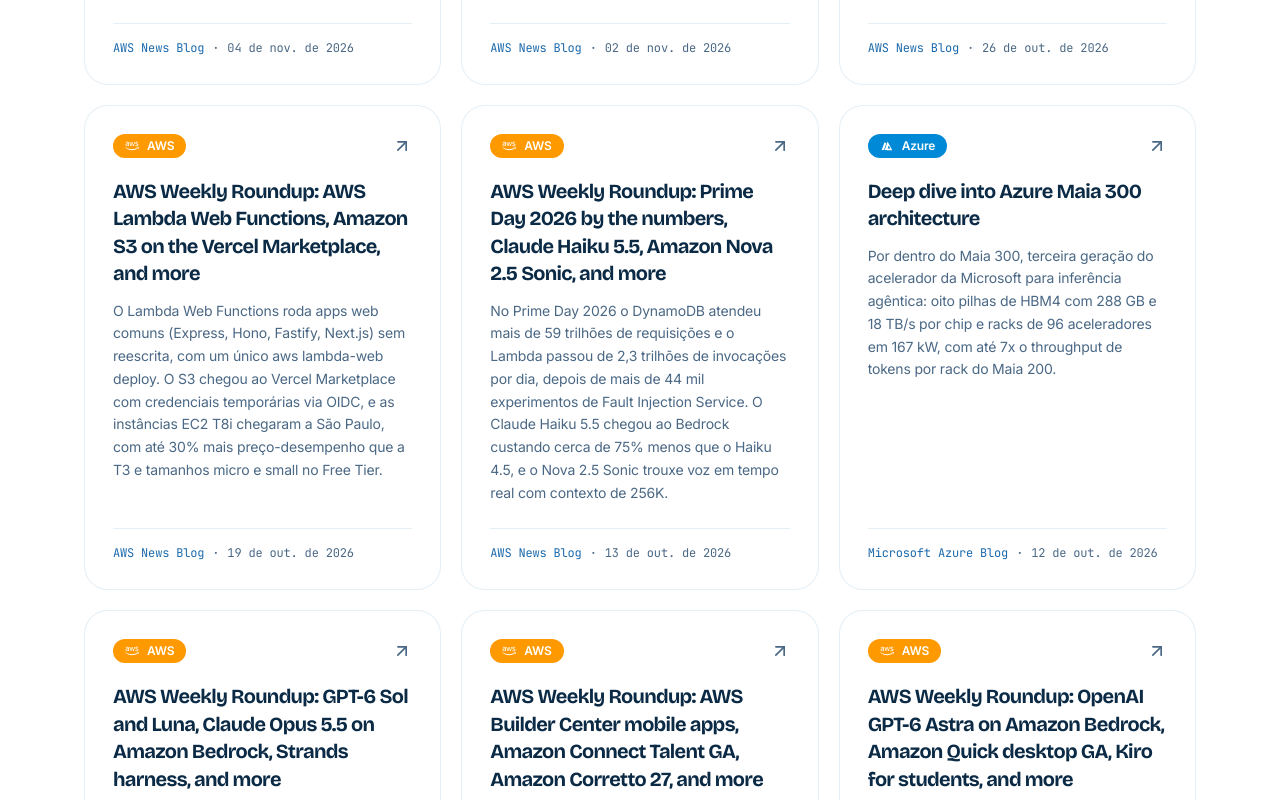
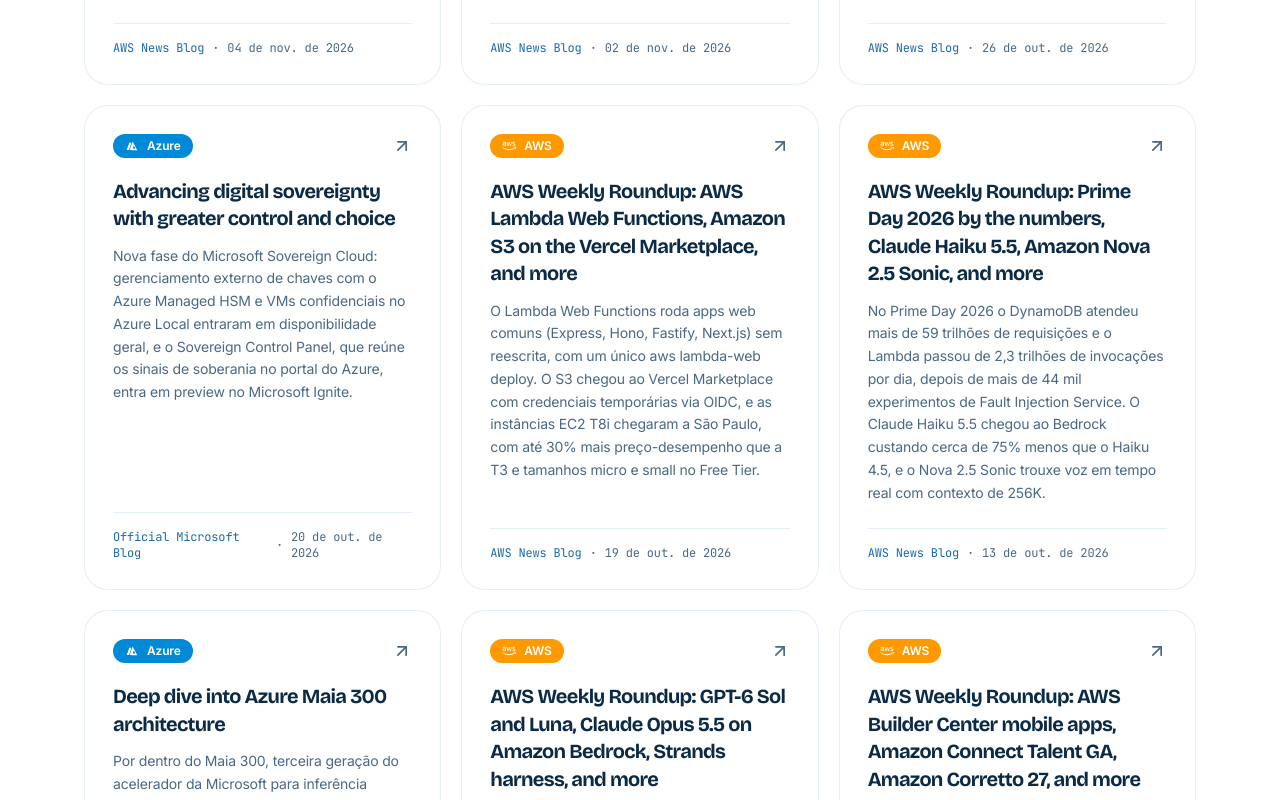
Before and after one commit to Liga-de-Computacao-em-Nuvem-PUCRS/landing-page-lcn, a React (Vite) app: page /noticias in a window 1280 px wide. Shown: the part 920-1720 px from the top of the page. Built offline with nearby package versions, Linux system fonts and the light colour scheme.

Commit message:
feat: add novidades do Microsoft Sovereign Cloud ao radar

```diff
--- a/src/data/news.ts
+++ b/src/data/news.ts
@@ -5,6 +5,15 @@ import type { NewsItem } from '@/types/news.types';
  * (links verificados). Curadoria manual — atualize conforme a comunidade acompanha.
  */
 export const NEWS: NewsItem[] = [
+  {
+    title: 'Advancing digital sovereignty with greater control and choice',
+    source: 'Official Microsoft Blog',
+    provider: 'azure',
+    date: '2026-10-20',
+    url: 'https://blogs.microsoft.com/blog/2026/10/20/advancing-digital-sovereignty-with-greater-control-and-choice/',
+    summary:
+      'Nova fase do Microsoft Sovereign Cloud: gerenciamento externo de chaves com o Azure Managed HSM e VMs confidenciais no Azure Local entraram em disponibilidade geral, e o Sovereign Control Panel, que reúne os sinais de soberania no portal do Azure, entra em preview no Microsoft Ignite.',
+  },
   {
     title: 'Deep dive into Azure Maia 300 architecture',
     source: 'Microsoft Azure Blog',
```
